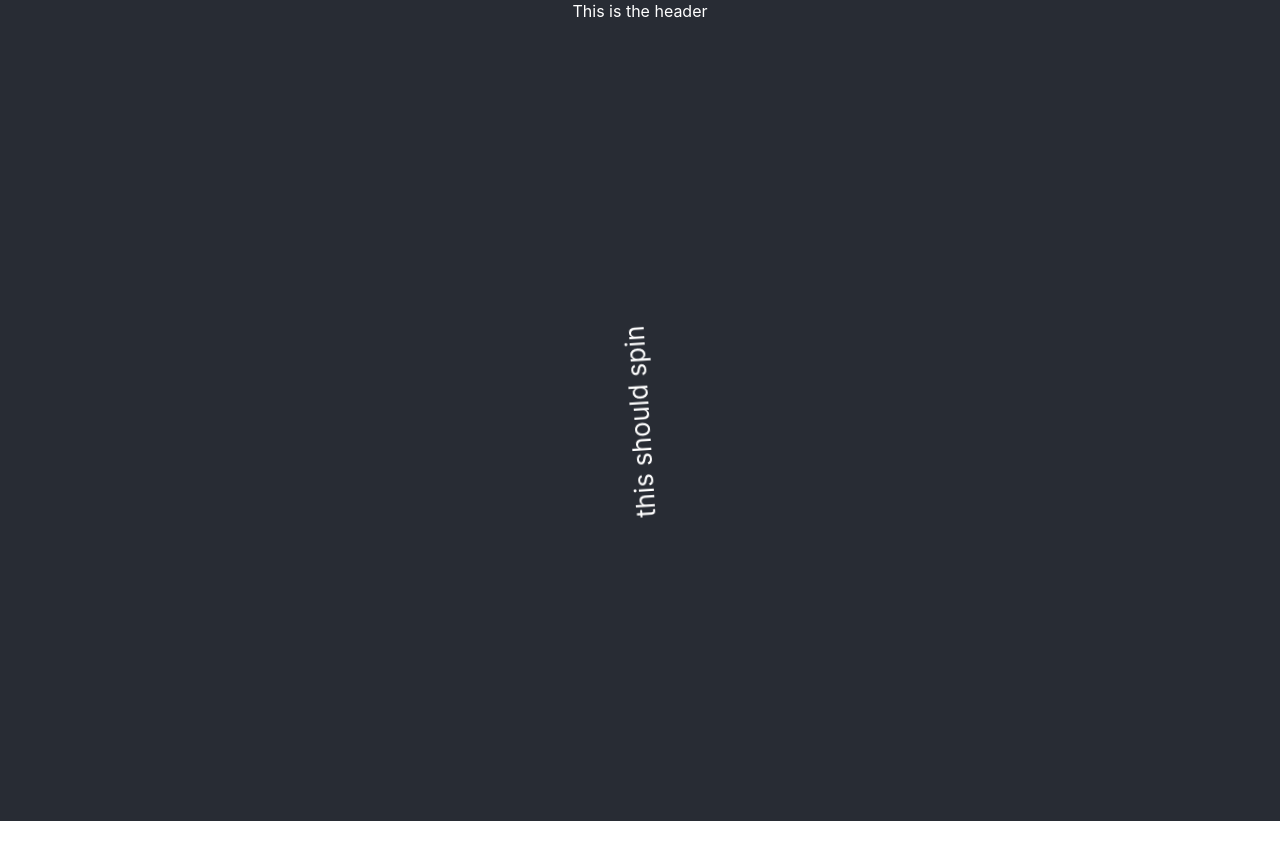
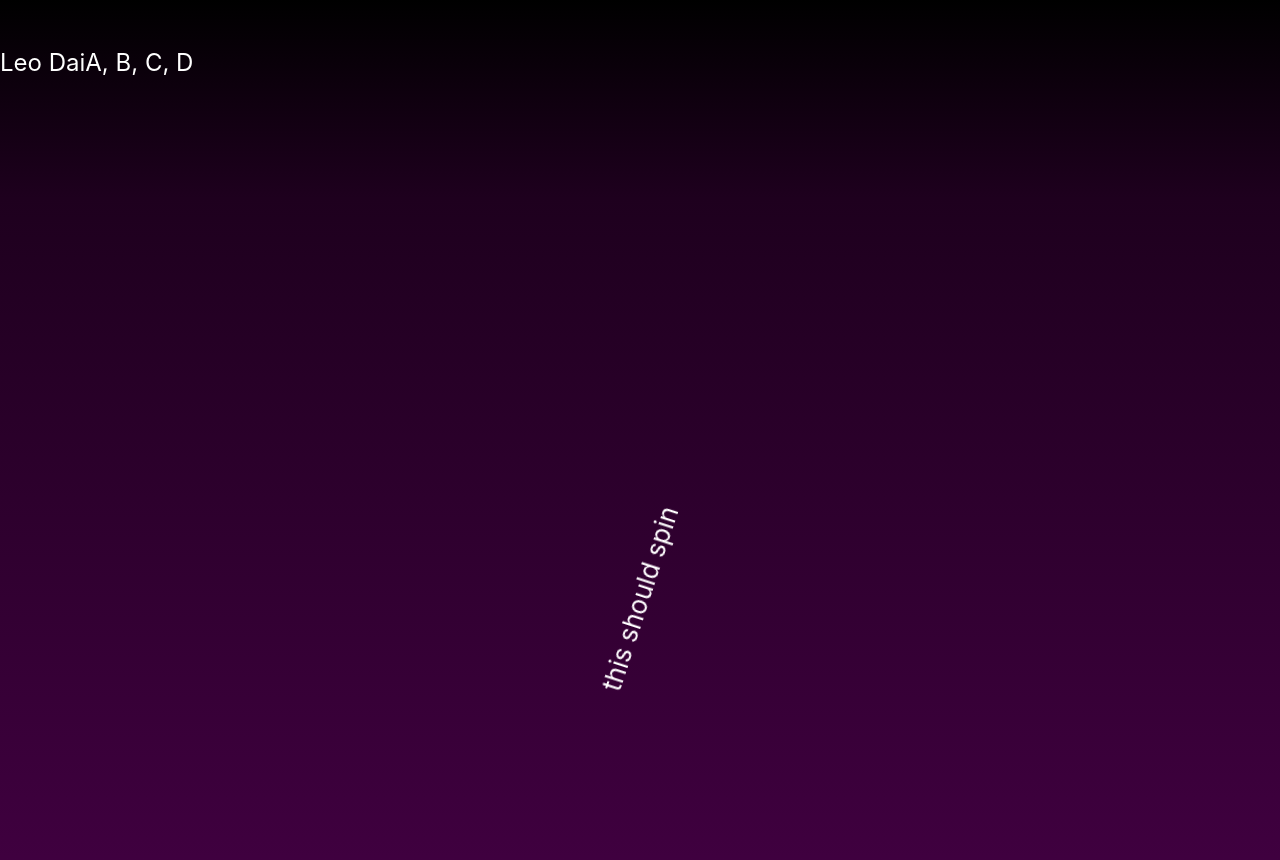
Before and after one commit to zleodai/PortfolioWebsite, a React (Create React App) app in the folder pokefinder/: page / in a window 1280 px wide. Shown: the top 860 px of the page. Before the commit the page ends 821 px from the top, so only its background shows below. Built offline with nearby package versions, Linux system fonts and the light colour scheme.

Commit message:
changes
sdasd

```diff
--- a/pokefinder/src/App.css
+++ b/pokefinder/src/App.css
@@ -3,13 +3,19 @@
 }
 
 .Header {
-  background-color: #282c34;
-  padding-top: 1px;
+  background: linear-gradient(180deg, black, #1E001E);
+  padding-top: 6vh;
+  padding-bottom: 8ch;
   color: white;
+  font-size: 3vh;
+  display: flex;
+  flex-direction: row;
+  flex-wrap: wrap;
+  align-items: center;
 }
 
 .Front {
-  background-color: #282c34;
+  background: linear-gradient(180deg, #1E001E, #460046);
   min-height: 100vh;
   display: flex;
   flex-direction: column;
--- a/pokefinder/src/App.js
+++ b/pokefinder/src/App.js
@@ -4,8 +4,13 @@ function App() {
   return (
     <div className="App">
       <header className = "Header">
-        This is the header
-        </header>
+        <div id = "headerName">
+          Leo Dai
+        </div>
+        <div id = "contactIcons">
+          A, B, C, D
+        </div>
+      </header>
       <div className="Front">
         <p id="testAnimation">
           this should spin
```
